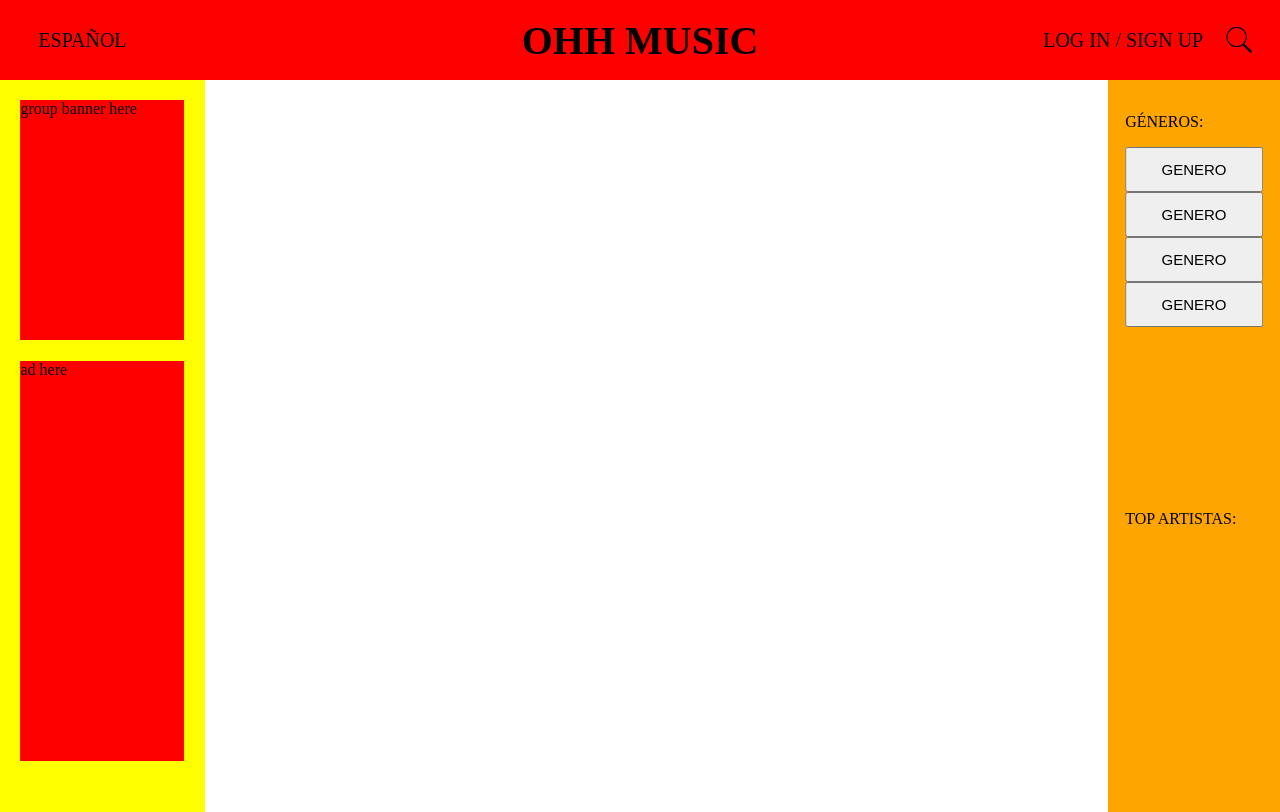
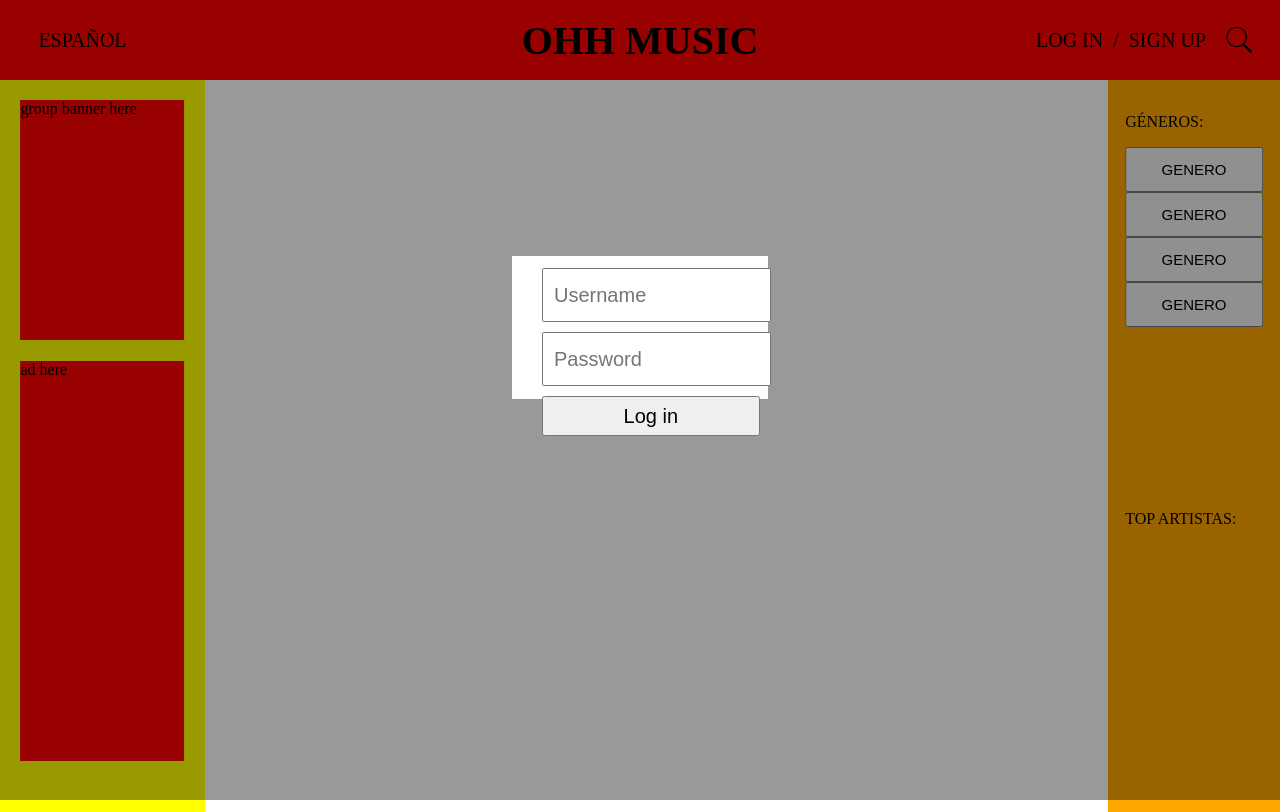
Before and after one commit to Denky230/OhhMusic, a PHP site: page /php/index.php in a window 1280 px wide. Run offline with PHP 8.4, Linux system fonts and the light colour scheme.

Commit message:
Bases de login modal implementadas (falta registro)

```diff
--- a/css/base.css
+++ b/css/base.css
@@ -24,7 +24,7 @@ html {
 
     background-color: red;
 }
-#title, #langs, #login {
+#title, #langs, #account {
     position: absolute;
 
     top: 50%;
@@ -37,8 +37,53 @@ html {
 #langs {
     left: 3%;
 }
-#login {
-    right: 6%;
+#account {
+    display: flex;
+    right: 5%;
+}
+#login, #signup {
+    position: relative;
+
+    margin-left: 10px;
+    margin-right: 10px;
+}
+#login:hover, #signup:hover {
+    cursor: pointer;
+}
+
+/* ------------------------------- Modal ------------------------------- */
+
+#modal {
+    z-index: 1;
+    position: absolute;
+
+    height: 100%;
+    width: 100%;
+
+    background-color: rgba(0,0,0,0.4);
+}
+#modal_login {
+    z-index: 2;
+
+    width: 20%;
+    height: 17%;
+
+    margin: 20% auto;
+    padding-top: 7px;
+
+    background-color: white;
+}
+#modal input {
+    height: 40px;
+    width: 80%;
+
+    margin: 5px 30px;
+    padding: 5px 10px;
+
+    font-size: 20px;
+}
+#modal input[type=submit] {
+    width: 85%;
 }
 
 /* ------------------------------ Search ------------------------------ */
--- /dev/null
+++ b/js/account.js
@@ -0,0 +1,20 @@
+var login = document.getElementById('login');
+var signup = document.getElementById('signup');
+var modal = document.getElementById('modal');
+
+login.addEventListener('click', function(){
+    "use strict";
+    modal.style.display = "block";
+    document.getElementById('login_username').focus();
+});
+
+signup.addEventListener('click', function(){
+    "use strict";
+    modal.style.display = "block";
+});
+
+window.onclick = function(event) {
+    if (event.target == modal) {
+        modal.style.display = "none";
+    }
+}
--- a/php/index.php
+++ b/php/index.php
@@ -15,7 +15,9 @@ and open the template in the editor.
         <header id="header">
             <div id="langs">ESPAÑOL</div>
             <div id="title"><h1>OHH MUSIC</h1></div>
-            <div id="login">LOG IN / SIGN UP</div>
+            <div id="account">
+                <div id="login">LOG IN</div> / <div id="signup">SIGN UP</div>
+            </div>
             <img id="search_icon" src="../media/search.png">
             <form method="POST">
                 <input id="search_bar" type="text" name="search" placeholder="Busca grupos, conciertos, locales..." required>
@@ -26,7 +28,21 @@ and open the template in the editor.
             <div id="adBanner_left">ad here</div>
         </aside>
         <iframe id="main" src="fr_home.php"></iframe>
+        <div id="modal">
+            <div id="modal_login">
+                <form method="POST">
+                    <input type="text" name="username" id="login_username" placeholder="Username" required><br>
+                    <input type="password" name="pass" placeholder="Password" required><br>
+                    <input type="submit" value="Log in">
+                </form>
+            </div>
+            <div id="modal_signup">
+                <form method="POST">
 
+                </form>
+            </div>
+        </div>
         <script src="../js/search.js"></script>
+        <script src="../js/account.js"></script>
     </body>
 </html>
```
